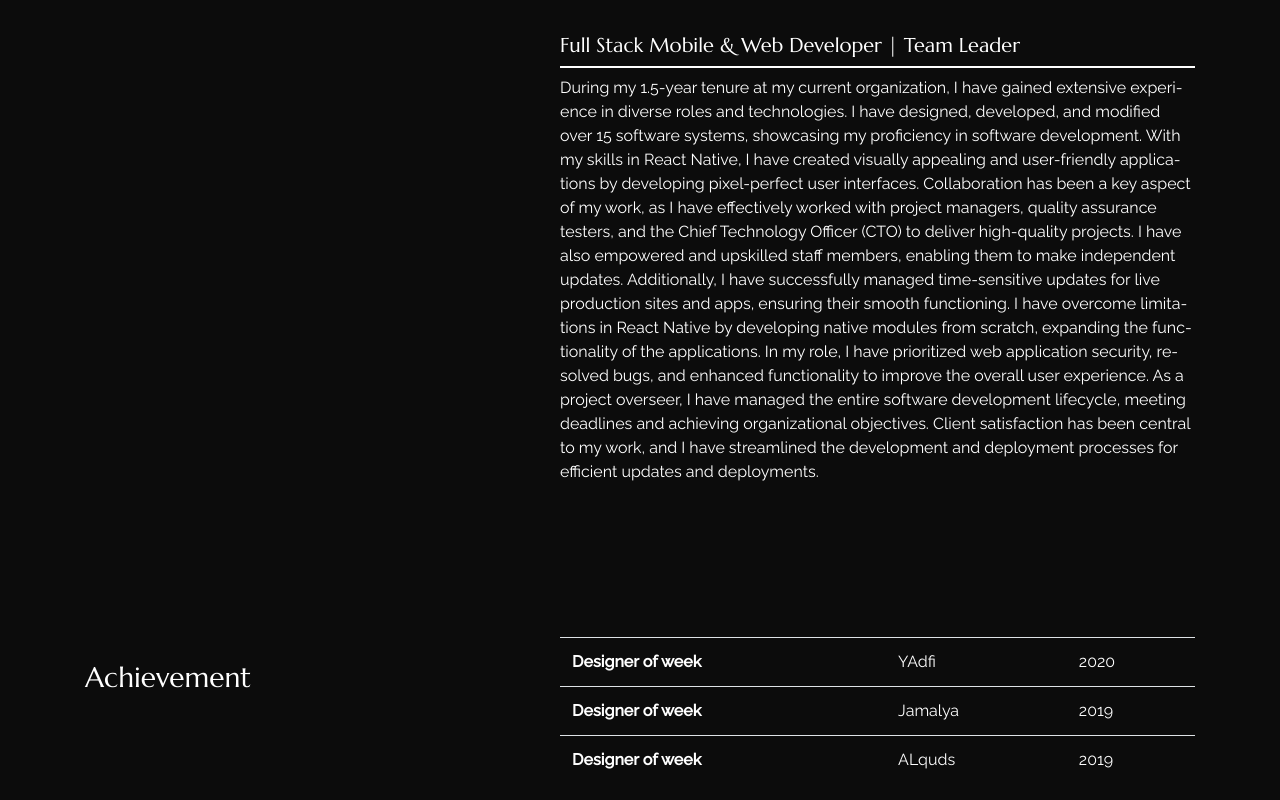
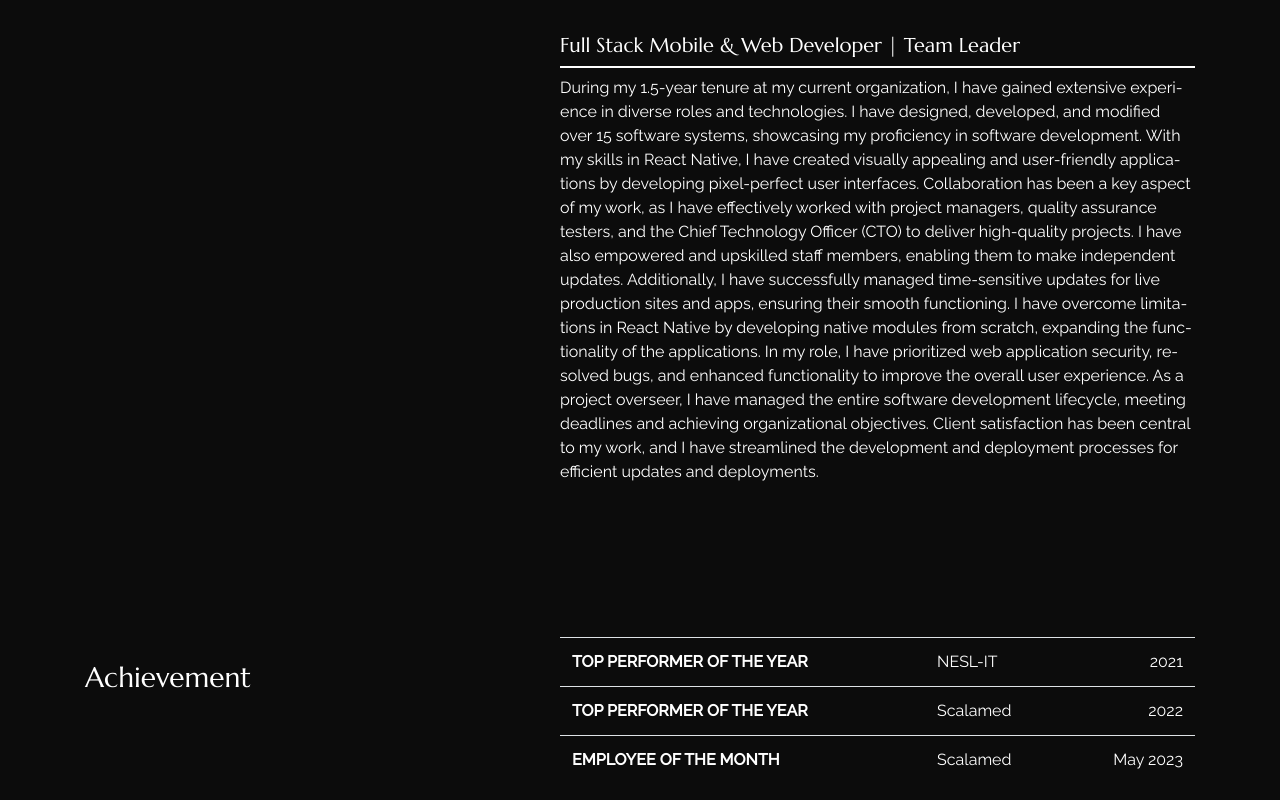
Before and after one commit to Muneeb926595/new-portfolio, a React (Create React App) app: page /about in a window 1280 px wide. Shown: the part 1584-2384 px from the top of the page. Built offline with nearby package versions, Linux system fonts and the light colour scheme.

Commit message:
Achievements fix

```diff
--- a/src/content_option.js
+++ b/src/content_option.js
@@ -38,19 +38,19 @@ const dataabout = {
 };
 const achievement = [
   {
-    jobtitle: "Designer of week",
-    where: "YAdfi",
-    date: "2020",
+    jobtitle: "TOP PERFORMER OF THE YEAR",
+    where: "NESL-IT",
+    date: "2021",
   },
   {
-    jobtitle: "Designer of week",
-    where: "Jamalya",
-    date: "2019",
+    jobtitle: "TOP PERFORMER OF THE YEAR",
+    where: "Scalamed",
+    date: "2022",
   },
   {
-    jobtitle: "Designer of week",
-    where: "ALquds",
-    date: "2019",
+    jobtitle: "EMPLOYEE OF THE MONTH",
+    where: "Scalamed",
+    date: "May 2023",
   },
 ];
 
--- a/src/pages/about/index.js
+++ b/src/pages/about/index.js
@@ -17,7 +17,7 @@ export const About = () => {
         <Helmet>
           <meta charSet="utf-8" />
           <title> About | {meta.title}</title>
-          <link rel="icon" href='../../assets/title_logo.ico' />
+          <link rel="icon" href="../../assets/title_logo.ico" />
           <meta name="description" content={meta.description} />
         </Helmet>
         <Row className="mb-5 mt-3">
@@ -87,7 +87,7 @@ export const About = () => {
                     <tr key={i}>
                       <th scope="row">{data.jobtitle}</th>
                       <td>{data.where}</td>
-                      <td>{data.date}</td>
+                      <td style={{ textAlign: "right" }}>{data.date}</td>
                     </tr>
                   );
                 })}
```
